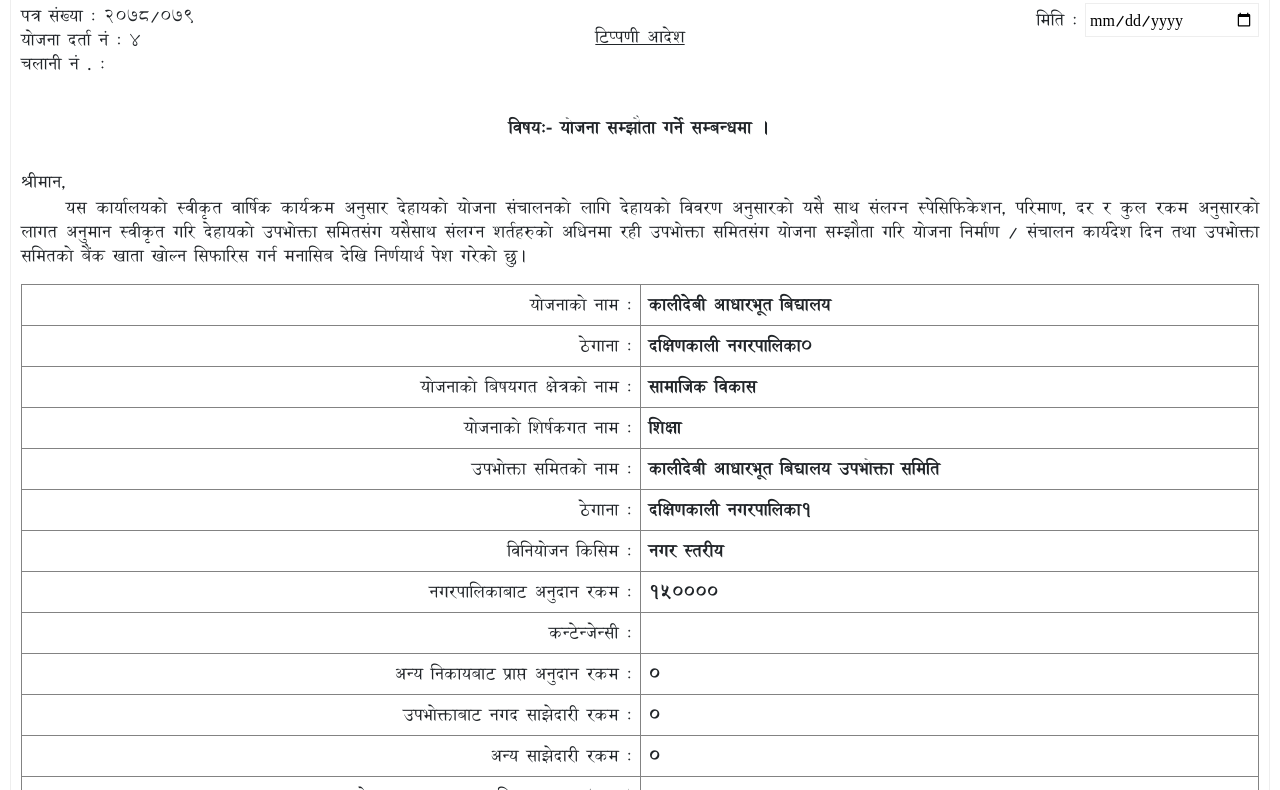
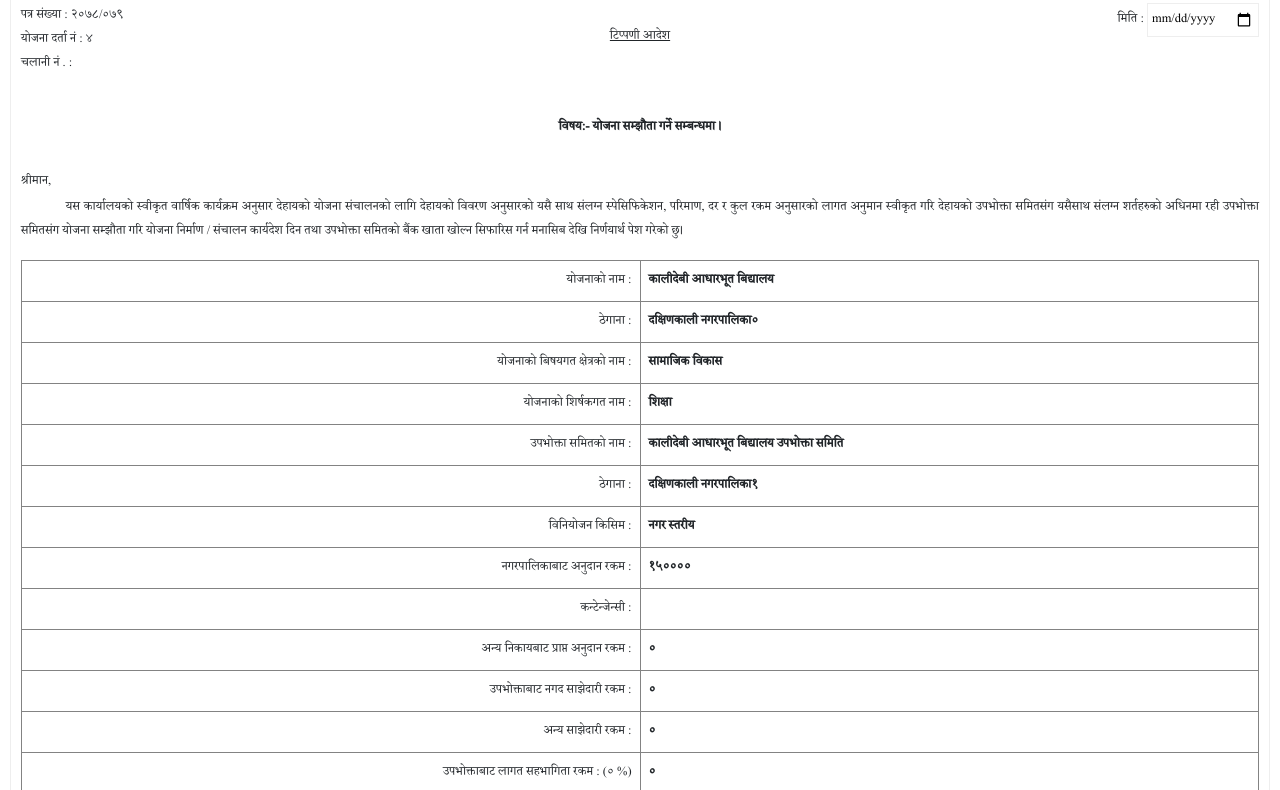
Before and after one commit to Pradipchaudhary/Yojana-Letter, a plain HTML site: page index.html in a window 1280 px wide. Shown: the part 129-919 px from the top of the page. Drawn offline with nearby package versions, Linux system fonts and the light colour scheme.

Commit message:
Kokila font

```diff
--- a/main.css
+++ b/main.css
@@ -7,6 +7,10 @@
   font-family: kalimati;
   src: url(Kalimati.otf);
 }
+@font-face {
+  font-family: kokila;
+  src: url(kokila.ttf);
+}
 body {
   font-family: sans-serif;
 }
@@ -14,7 +18,8 @@ body {
 .letter_wrap {
   width: 100%;
   height: 100%;
-  font-family: kalimati;
+  /* font-family: kalimati; */
+  font-family: kokila;
   font-size: 1rem;
 }
 .letter_wrap .letter_inner {
```
Also changed, not shown: kokila.ttf (added).
